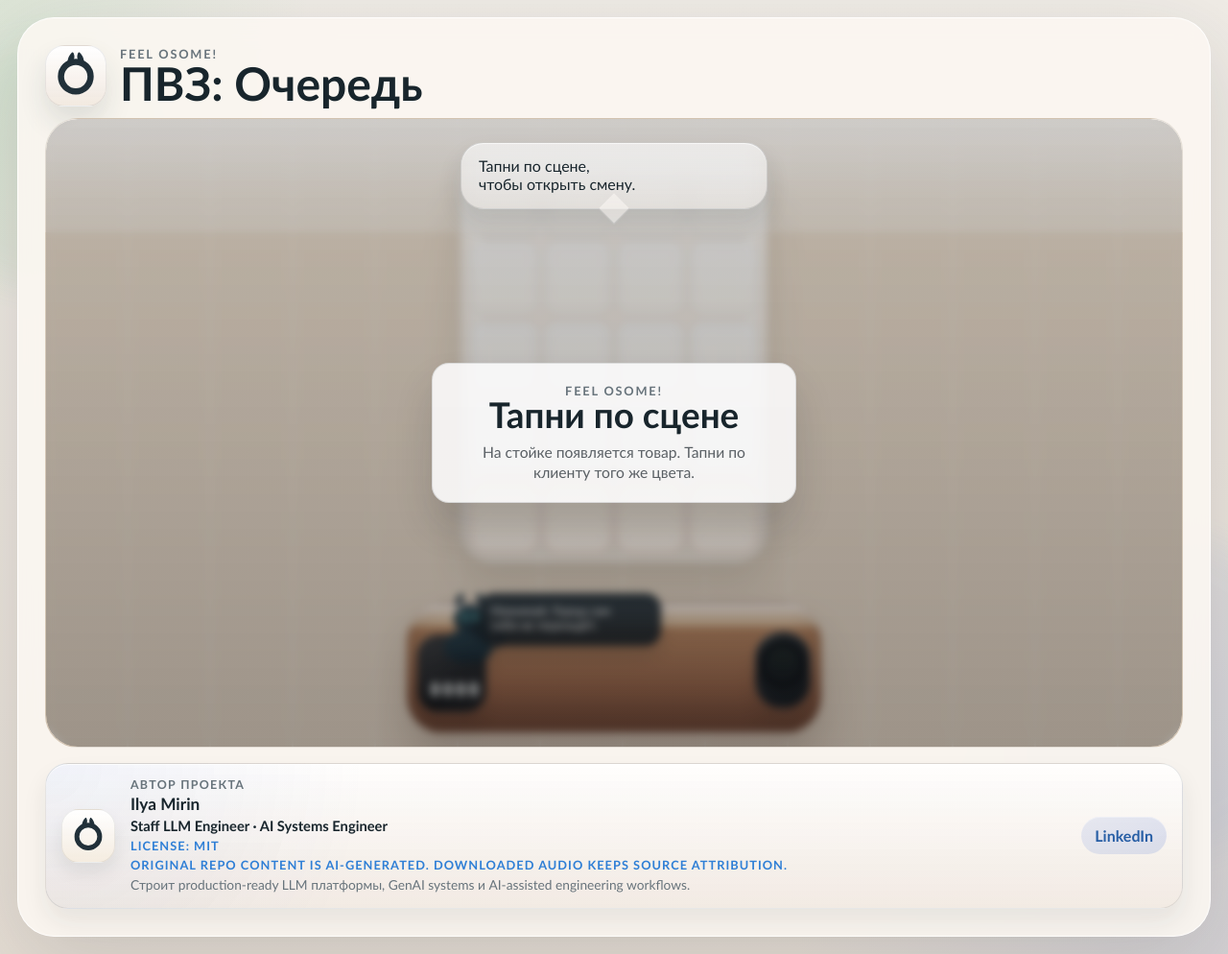
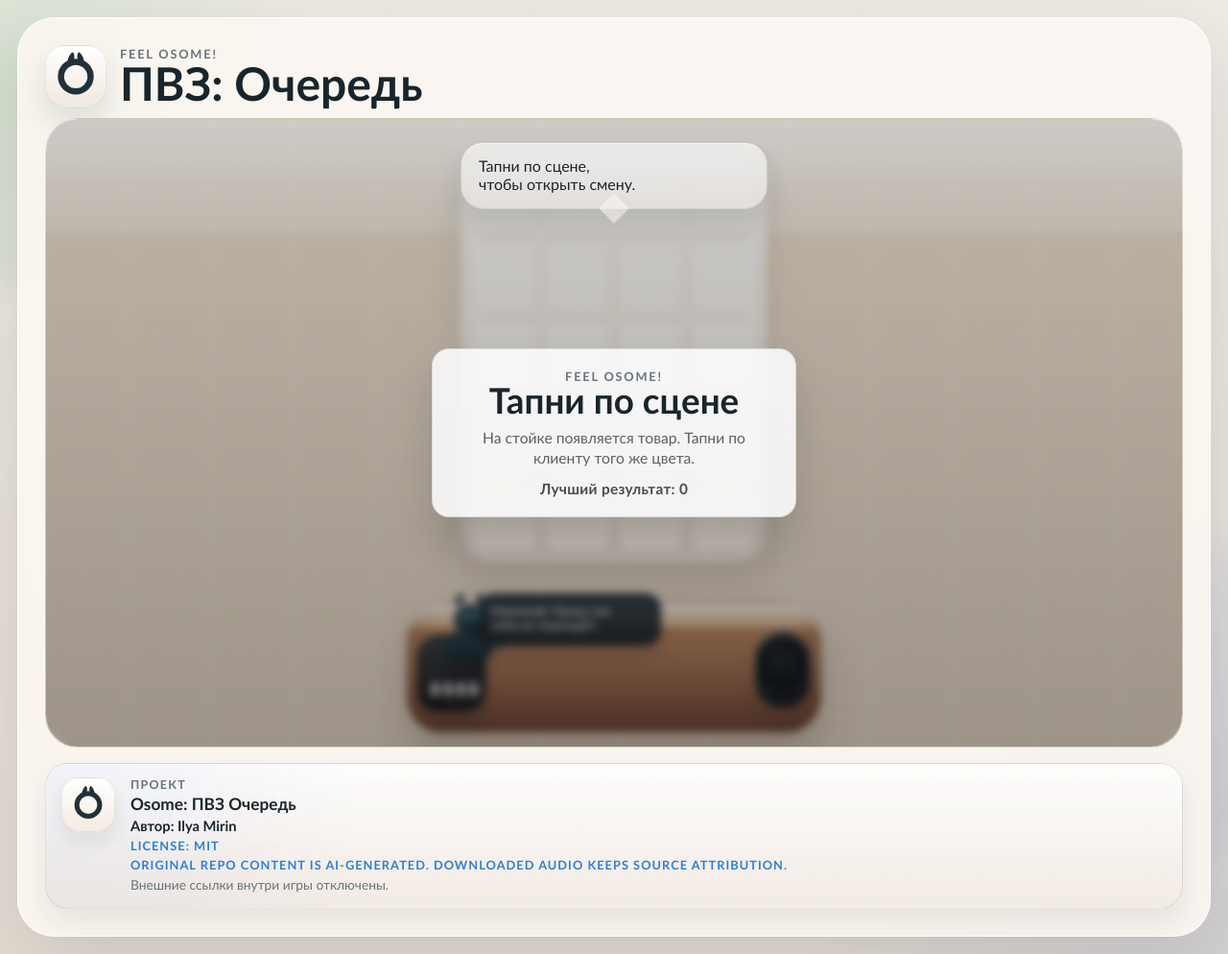
Before and after one commit to ilyamirin/osome, a website: page index.html in a window 1280 px wide. Shown: the whole page at 96% size. Drawn offline with Linux system fonts and the light colour scheme.

Commit message:
Show best score on intro screen

```diff
--- a/game.js
+++ b/game.js
@@ -642,6 +642,7 @@
   resultTime: document.querySelector("#result-time"),
   musicToggle: document.querySelector("#music-toggle"),
   toastStack: document.querySelector("#toast-stack"),
+  introBestScore: document.querySelector("#intro-best-score"),
 };
 
 const boardCells = [];
@@ -754,6 +755,7 @@
   return {
     version: SAVE_VERSION,
     sessionsPlayed: 0,
+    bestScore: 0,
     hasCompletedFirstTapTutorial: false,
     preferredSpawnBaseline: 1,
     soundEnabled: true,
@@ -1010,6 +1012,14 @@
   saveProfile();
 }
 
+function renderBestScore() {
+  if (!DOM.introBestScore) {
+    return;
+  }
+
+  DOM.introBestScore.textContent = `Лучший результат: ${formatNumber(playerProfile?.bestScore || 0)}`;
+}
+
 function initBoardMarkup() {
   for (let row = 4; row >= 0; row -= 1) {
     for (let col = 0; col < 4; col += 1) {
@@ -1245,6 +1255,10 @@
 function endGame() {
   state.running = false;
   updateProfileFromSession();
+  if (playerProfile && state.score > (playerProfile.bestScore || 0)) {
+    playerProfile.bestScore = state.score;
+    saveProfile();
+  }
   state.lastRoundServed = state.served;
   state.lastRoundDurationMs = state.sessionMs;
   DOM.resultScore.textContent = formatNumber(state.score);
@@ -2053,6 +2067,7 @@
   const now = performance.now();
   updateActiveSpeech(now);
   updateCatSpeech(now);
+  renderBestScore();
 
   if (DOM.score) {
     DOM.score.textContent = formatNumber(state.score);
--- a/index.html
+++ b/index.html
@@ -96,37 +96,27 @@
                     <p class="intro-copy">
                       На стойке появляется товар. Тапни по клиенту того же цвета.
                     </p>
+                    <p class="intro-best-score" id="intro-best-score">Лучший результат: 0</p>
                   </div>
                 </div>
               </div>
             </section>
           </section>
 
-          <section class="author-plaque" aria-label="Информация об авторе">
+          <section class="author-plaque" aria-label="Информация о проекте">
             <div class="author-plaque-mark" aria-hidden="true">
               <img src="./assets/brand/osome-mark-o-horns.svg" alt="" width="40" height="40" />
             </div>
             <div class="author-plaque-copy">
-              <span class="author-plaque-label">Автор проекта</span>
-              <strong>Ilya Mirin</strong>
-              <p class="author-plaque-role">Staff LLM Engineer · AI Systems Engineer</p>
+              <span class="author-plaque-label">Проект</span>
+              <strong>Osome: ПВЗ Очередь</strong>
+              <p class="author-plaque-role">Автор: Ilya Mirin</p>
               <p class="author-plaque-license">License: MIT</p>
               <p class="author-plaque-license">
                 Original repo content is AI-generated. Downloaded audio keeps source attribution.
               </p>
-              <p class="author-plaque-summary">
-                Строит production-ready LLM платформы, GenAI systems и AI-assisted engineering
-                workflows.
-              </p>
+              <p class="author-plaque-summary">Внешние ссылки внутри игры отключены.</p>
             </div>
-            <a
-              class="author-plaque-link"
-              href="https://www.linkedin.com/in/ilyamirin"
-              target="_blank"
-              rel="noreferrer"
-            >
-              LinkedIn
-            </a>
           </section>
         </section>
       </main>
--- a/styles.css
+++ b/styles.css
@@ -267,6 +267,14 @@
   line-height: 1.35;
 }
 
+.intro-best-score {
+  margin: 12px 0 0;
+  color: rgba(29, 38, 44, 0.82);
+  font-size: 0.96rem;
+  font-weight: 800;
+  letter-spacing: 0.02em;
+}
+
 .stat-card,
 .status-pill,
 .intro-card,
@@ -359,8 +367,8 @@
 
 .author-plaque {
   display: grid;
-  grid-template-columns: auto minmax(0, 1fr) auto;
-  align-items: center;
+  grid-template-columns: auto minmax(0, 1fr);
+  align-items: start;
   gap: 14px 16px;
   margin-top: 16px;
   padding: 14px 16px;
@@ -441,22 +449,6 @@
   color: var(--muted);
   font-size: 0.86rem;
   line-height: 1.35;
-}
-
-.author-plaque-link {
-  align-self: center;
-  padding: 10px 14px;
-  border-radius: 999px;
-  background: linear-gradient(145deg, rgba(82, 119, 212, 0.12), rgba(82, 119, 212, 0.18));
-  color: #275ea5;
-  font-weight: 700;
-  text-decoration: none;
-  white-space: nowrap;
-  box-shadow: inset 0 1px 0 rgba(255, 255, 255, 0.4);
-}
-
-.author-plaque-link:hover {
-  text-decoration: underline;
 }
 
 body.platform-yandex .author-plaque {
```
